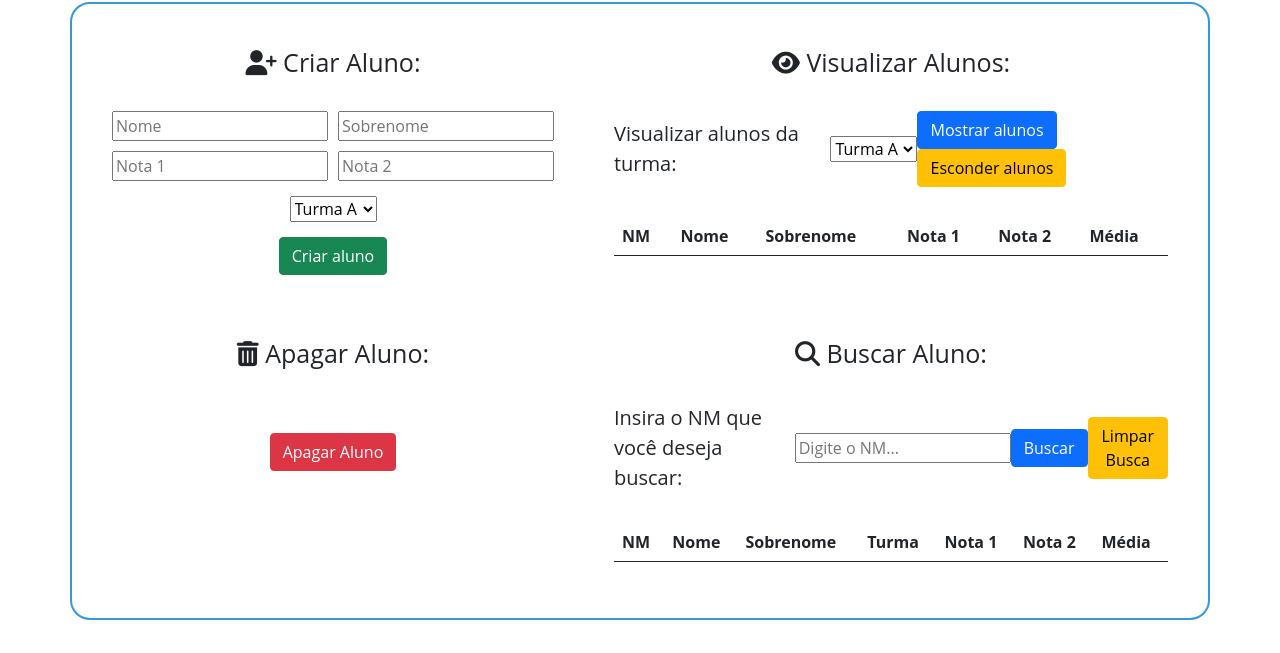
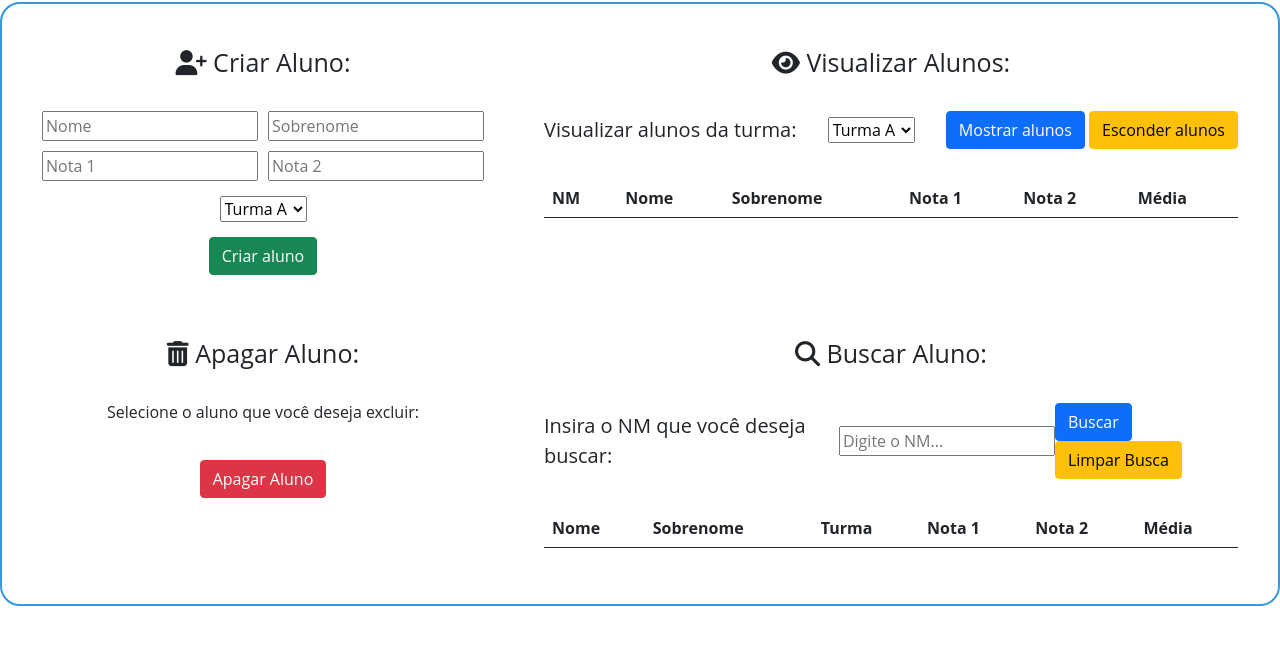
Before and after one commit to victorpraado1005/SchoolJS, a plain HTML site: page pages/home.html in a window 1280 px wide. Shown: the part 147-800 px from the top of the page. Drawn offline with nearby package versions, Linux system fonts and the light colour scheme; no server answers; a web font is replaced by a local one.

Commit message:
responsividade tela home.

```diff
--- a/pages/home.html
+++ b/pages/home.html
@@ -24,7 +24,7 @@
     <div class="title__content">
       <p>Bem-Vindo à SchoolJS <i class="fa-solid fa-book"></i></p>
     </div>
-    <div class="grid_container container">
+    <div class="grid_container">
       <div class="createStudent">
         <p><i class="fa-solid fa-user-plus"></i> Criar Aluno:</p>
         <div class="createStudent__grid">
@@ -55,17 +55,17 @@
             <option value="C">Turma C</option>
             <option value="D">Turma D</option>
           </select>
-          <div class="showStudent__button">
-            <button class="btn btn-primary" onclick="showStudent()">
+          <div class="btn__container">
+            <button class="btn btn-primary btn__showStudent" onclick="showStudent()">
               Mostrar alunos
             </button>
-            <button class="btn btn-warning" onclick="hideStudents()">
+            <button class="btn btn-warning btn__showStudent" onclick="hideStudents()">
               Esconder alunos
             </button>
           </div>
         </div>
 
-        <table class="table">
+        <table class="table table-responsive">
           <thead>
             <th>NM</th>
             <th>Nome</th>
@@ -80,6 +80,7 @@
 
       <div class="deleteStudent">
         <p><i class="fa-solid fa-trash-can"></i> Apagar Aluno:</p>
+        <h6>Selecione o aluno que você deseja excluir:</h6>
         <button
           type="button"
           class="btn btn-danger"
@@ -133,17 +134,18 @@
         <div class="showStudent__container">
           <span>Insira o NM que você deseja buscar:</span>
           <input type="text" id="searchNM" placeholder="Digite o NM..." />
-          <button class="btn btn-primary" onclick="getStudentSearch()">
-            Buscar
-          </button>
-          <button class="btn btn-warning" onclick="clearSearch()">
-            Limpar Busca
-          </button>
+          <div class="btn__container">
+            <button class="btn btn-primary btn__showStudent" onclick="getStudentSearch()">
+              Buscar
+            </button>
+            <button class="btn btn-warning btn__showStudent" onclick="clearSearch()">
+              Limpar Busca
+            </button>
+          </div>
         </div>
         <div>
-          <table class="table">
+          <table class="table table-responsive">
             <thead>
-              <th>NM</th>
               <th>Nome</th>
               <th>Sobrenome</th>
               <th>Turma</th>
```
